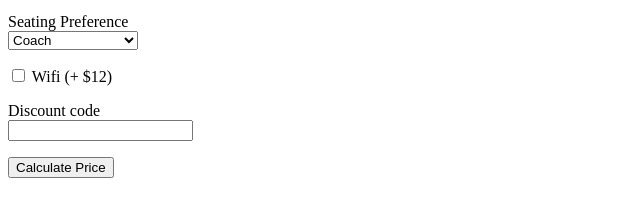
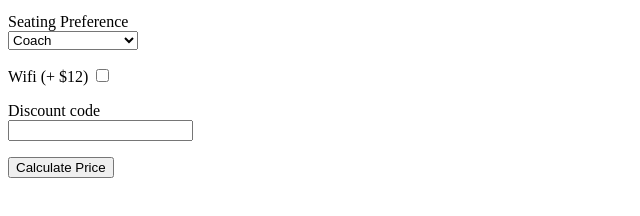
Before and after one commit to silverjosh90/airController, a plain HTML site: page index.html in a window 1280 px wide. Shown: the part 228-444 px from the top of the page, 0-640 px from the left. Drawn offline with Linux system fonts and the light colour scheme.

Commit message:
move wifi checkbox label to right

```diff
--- a/index.html
+++ b/index.html
@@ -48,8 +48,8 @@
 </select>
 </p>
 <p>
-<input type="checkbox" name="wifi" id="wifi">
-<label for="wifi">Wifi (+ $12)</label>
+<label for="wifi">Wifi (+ $12)
+<input type="checkbox" name="wifi" id="wifi"></label>
 </p>
 <p>
 <label for="discount">Discount code</label>
```
